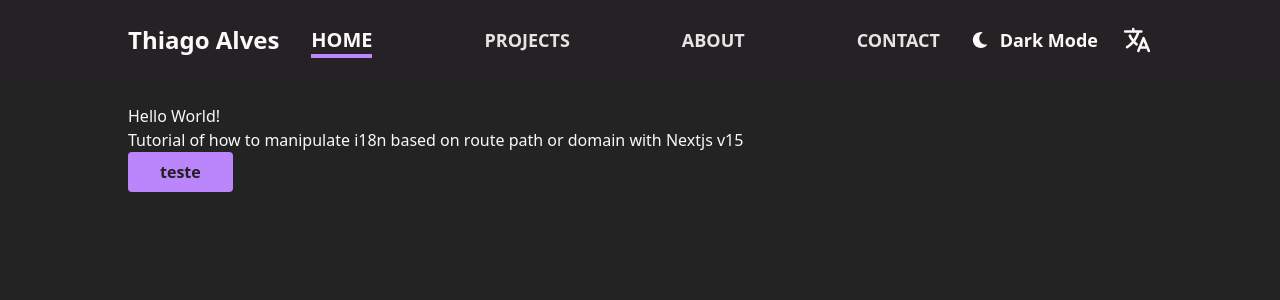
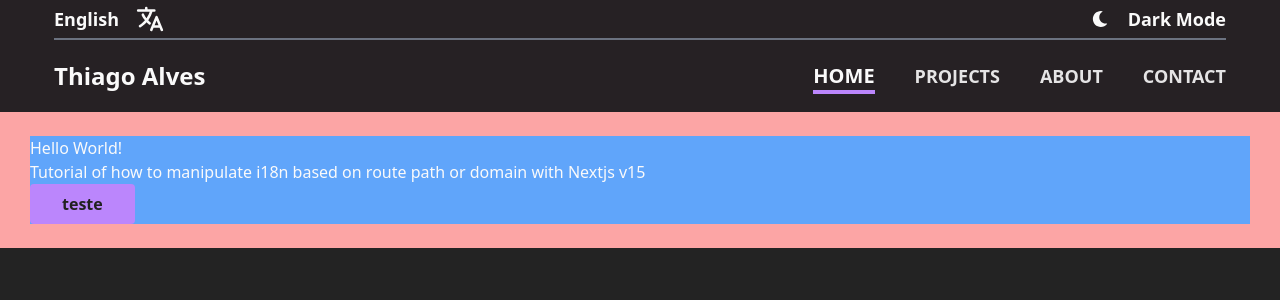
Before and after one commit to Thiago87dev/portifolio2, a Next.js app: page /en in a window 1280 px wide. Shown: the top 300 px of the page. Built offline with nearby package versions, Linux system fonts and the light colour scheme.

Commit message:
:sparkles: feat: size adjustments

```diff
--- a/messages/en.json
+++ b/messages/en.json
@@ -11,6 +11,7 @@
     "home": "home",
     "projects": "projects",
     "about": "about",
-    "contact": "contact"
+    "contact": "contact",
+    "language": "English"
   }
 }
--- a/messages/pt.json
+++ b/messages/pt.json
@@ -11,6 +11,7 @@
     "home": "Início",
     "projects": "projetos",
     "about": "sobre",
-    "contact": "contato"
+    "contact": "contato",
+    "language": "Português"
   }
   }
--- a/src/app/[locale]/page.tsx
+++ b/src/app/[locale]/page.tsx
@@ -3,11 +3,13 @@ import { useTranslations } from "next-intl"; // declare this import
 const Home = () => {
   const t = useTranslations("Home"); // declare the hook passing into parameter a context name
   return (
-    <div className="md:px-32 md:py-6 dark:text-colorTextDark text-colorTextLight">
-      <h1>{t("title")}</h1>{" "}
-      {/* Call the hook by passing as parameter the dictionary key you want */}
-      <p>{t("description")}</p>
-      <Button/>
+    <div className="bg-red-300 flex justify-center w-full md:py-6 dark:text-colorTextDark text-colorTextLight">
+      <div className="w-[1220px] bg-blue-400">
+        <h1>{t("title")}</h1>{" "}
+        {/* Call the hook by passing as parameter the dictionary key you want */}
+        <p>{t("description")}</p>
+        <Button />
+      </div>
     </div>
   );
 };
--- a/src/components/Navbar.tsx
+++ b/src/components/Navbar.tsx
@@ -76,12 +76,46 @@ const Navbar = () => {
   ];
 
   return (
-    <nav className="relative   md:px-32 w-full py-6 bg-colorBgNavLight text-colorTextLight dark:text-colorTextDark dark:bg-colorBgNavDark">
-      <div className="flex justify-between items-center">
+    <nav className="relative flex flex-col items-center w-full bg-colorBgNavLight text-colorTextLight dark:text-colorTextDark dark:bg-colorBgNavDark">
+      <div className="flex flex-col w-full max-w-[1220px] px-6">
+        <div className="flex items-center py-1 justify-between gap-2 select-none border-b-2 border-solid border-gray-500">
+          <div
+            title={t("titleBtnLanguage")}
+            onClick={handleLanguage}
+            className=" flex items-center gap-4"
+          >
+            <div className="font-semibold text-sm md:text-lg  cursor-pointer">
+              {t("language")}
+            </div>
+            <div className=" cursor-pointer">
+              <IoLanguage size={30} />
+            </div>
+          </div>
+          <div onClick={toggleDarkMode} className="flex items-center gap-4">
+            <div className="cursor-pointer">
+              {darkMode ? (
+                <p className="pr-1">
+                  <FaMoon />
+                </p>
+              ) : (
+                <p>
+                  <FaSun size={20} />
+                </p>
+              )}
+            </div>
+            <div className="flex items-center gap-6">
+              <div className="font-semibold text-sm md:text-lg cursor-pointer">
+                {darkMode ? <p>{t("darkMode")}</p> : <p>{t("lightMode")}</p>}
+              </div>
+            </div>
+          </div>
+        </div>
+        <div className="flex py-5 justify-between w-full ">
+          <div className="flex  w-full justify-between items-center">
             <Link href="/">
               <h1 className="font-extrabold  md:text-2xl">{t("title")}</h1>
             </Link>
-        <div className="flex justify-center lg:hidden">
+            <div className="flex relative justify-center md:hidden">
               {activeMenu ? (
                 <div onClick={handleCloseMenu}>
                   <IoClose size={30} />
@@ -92,10 +126,8 @@ const Navbar = () => {
                 </div>
               )}
               <div
-            className={` overflow-hidden absolute top-16 transition-all duration-500 ease-in-out dark:bg-colorHighlightsLight bg-colorHighlightsDark w-72 rounded-lg ${
-              activeMenu
-                ? " opacity-100 h-96"
-                : "l opacity-0 h-0"
+                className={` overflow-hidden absolute top-6 -left-64 transition-all duration-500 ease-in-out dark:bg-colorHighlightsLight bg-colorHighlightsDark w-72 rounded-lg ${
+                  activeMenu ? " opacity-100 h-96" : "l opacity-0 h-0"
                 }`}
               >
                 <ul className="flex h-full flex-col justify-around items-center text-lg font-semibold ">
@@ -103,7 +135,7 @@ const Navbar = () => {
                     <li
                       onClick={() => {
                         setActiveItem(item.label);
-                    setActiveMenu(false)
+                        setActiveMenu(false);
                       }}
                       className="relative cursor-pointer uppercase"
                       key={index}
@@ -127,13 +159,13 @@ const Navbar = () => {
                 </ul>
               </div>
             </div>
-        <div className="hidden lg:flex">
-          <ul className="flex justify-around text-lg font-semibold xl:gap-28 lg:gap-10 ">
+            <div className="hidden md:flex">
+              <ul className="flex justify-around text-lg font-semibold md:gap-10 ">
                 {menuItems.map((item, index) => (
                   <li
                     onClick={() => {
                       setActiveItem(item.label);
-                  setActiveMenu(false)
+                      setActiveMenu(false);
                     }}
                     className="relative cursor-pointer uppercase"
                     key={index}
@@ -156,29 +188,6 @@ const Navbar = () => {
                 ))}
               </ul>
             </div>
-        <div className="flex items-center gap-2 select-none">
-          <div onClick={toggleDarkMode} className="cursor-pointer">
-            {darkMode ? (
-              <p className="pr-1">
-                <FaMoon />
-              </p>
-            ) : (
-              <p>
-                <FaSun size={20} />
-              </p>
-            )}
-          </div>
-          <div className="flex items-center gap-6">
-            <div className="font-semibold text-sm md:text-lg">
-              {darkMode ? <p>{t("darkMode")}</p> : <p>{t("lightMode")}</p>}
-            </div>
-            <div
-              title={t("titleBtnLanguage")}
-              onClick={handleLanguage}
-              className="cursor-pointer"
-            >
-              <IoLanguage size={30} />
-            </div>
           </div>
         </div>
       </div>
```
Lines whose indentation alone changed are shown as unchanged.
